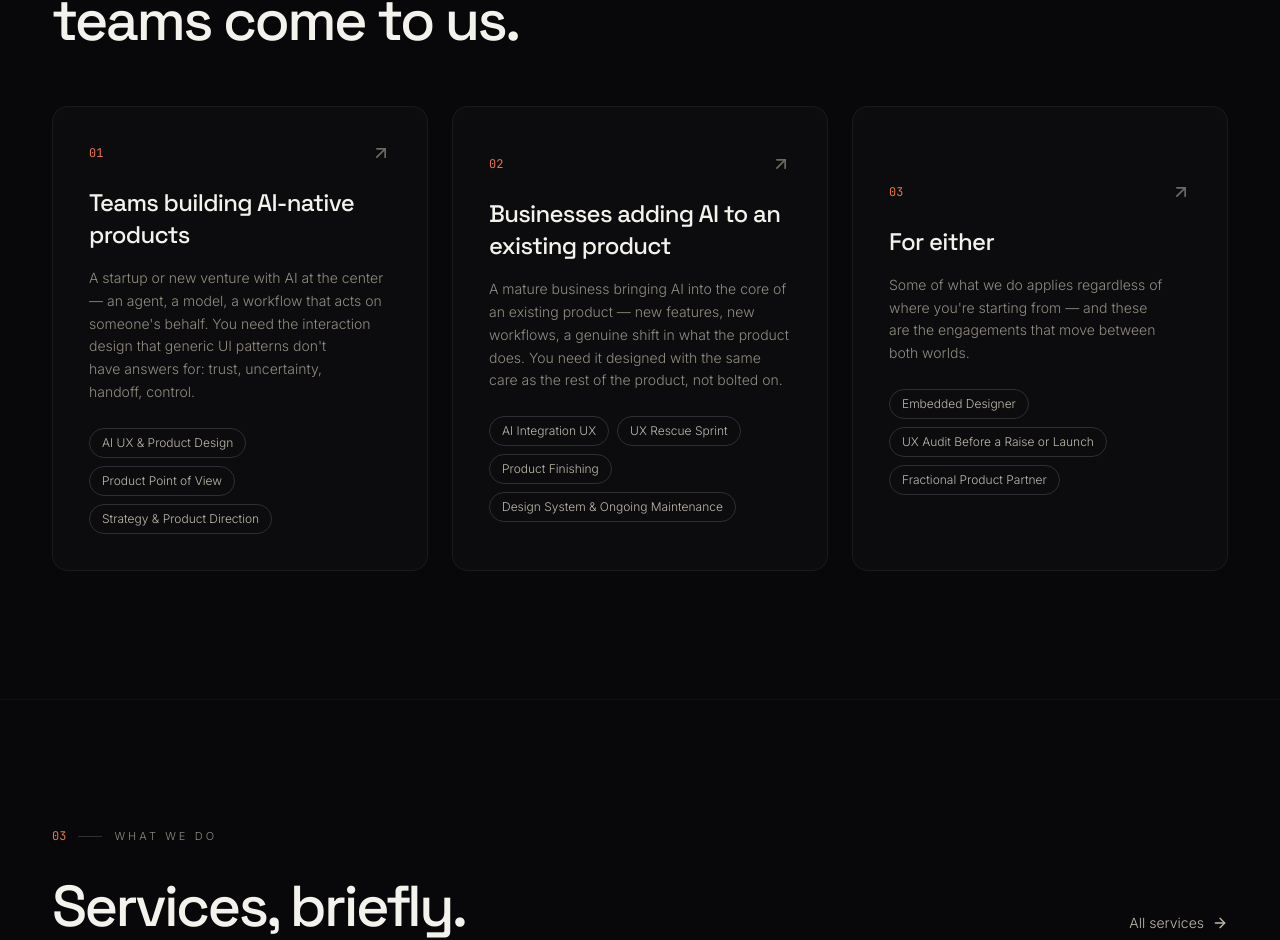
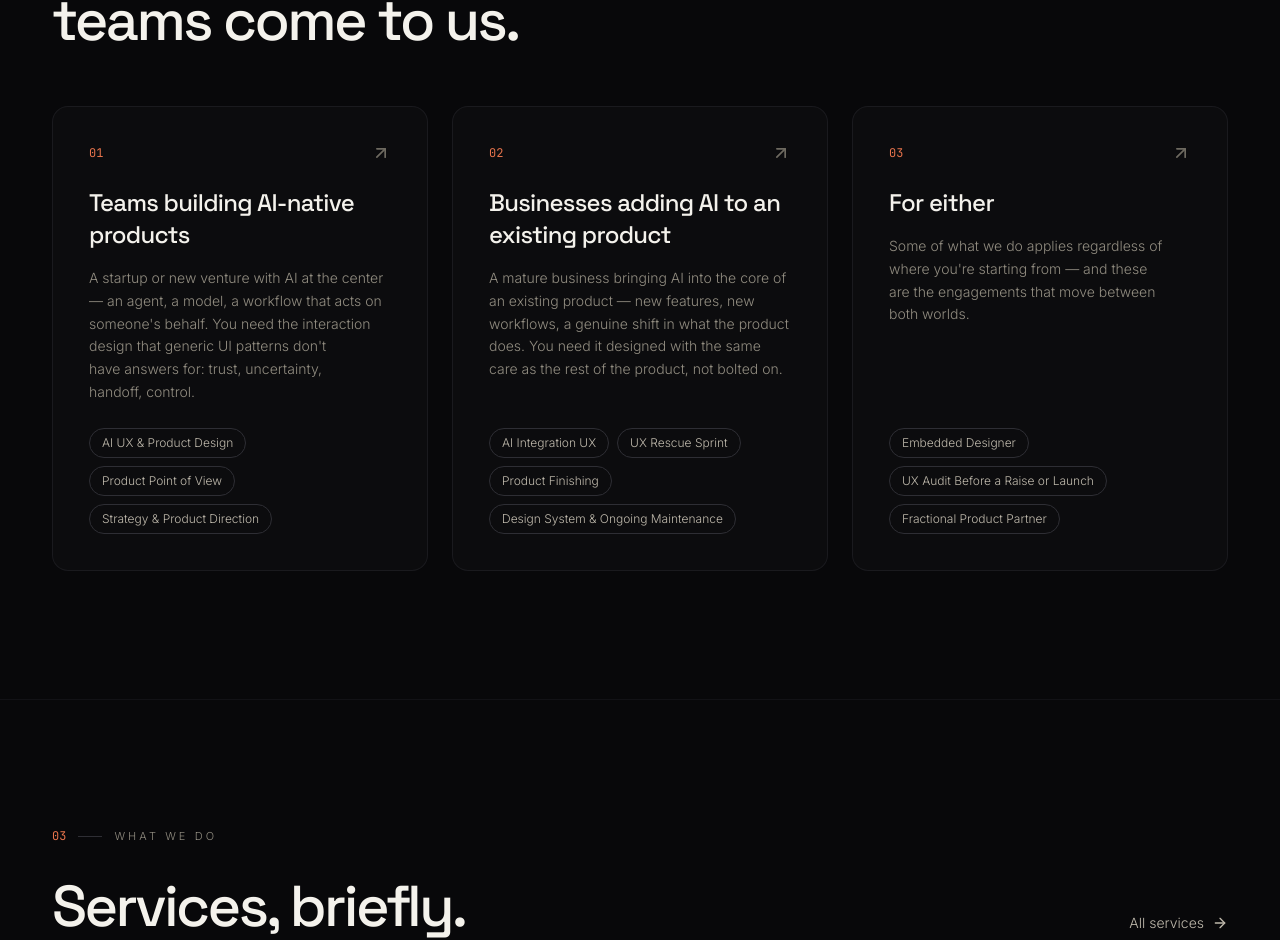
Before and after one commit to 13Design/Website, a React (Vite) app: page / in a window 1280 px wide. Shown: the part 1226-2166 px from the top of the page. Built offline with nearby package versions, Linux system fonts and the light colour scheme; no server answers.

Commit message:
Fix card alignment and button UI

```diff
--- a/src/pages/Home.tsx
+++ b/src/pages/Home.tsx
@@ -135,7 +135,7 @@ export default function Home({ onNavigate }: { onNavigate: (r: Route) => void })
                   className="group relative h-full w-full text-left rounded-2xl border border-ink-700/60 bg-ink-900 p-8 lg:p-9 transition-all duration-500 hover:border-ember-500/40 hover:bg-ink-850 overflow-hidden"
                 >
                   <div className="absolute inset-0 rounded-2xl bg-[radial-gradient(ellipse_at_top_right,rgba(232,116,76,0.08),transparent_55%)] opacity-0 group-hover:opacity-100 transition-opacity duration-500 pointer-events-none" />
-                  <div className="relative">
+                  <div className="relative flex flex-col h-full">
                     <div className="flex items-center justify-between">
                       <span className="font-mono text-xs text-ember-500">0{i + 1}</span>
                       <ArrowUpRight size={20} className="text-bone-500 group-hover:text-ember-400 group-hover:translate-x-0.5 group-hover:-translate-y-0.5 transition-all" />
@@ -144,7 +144,7 @@ export default function Home({ onNavigate }: { onNavigate: (r: Route) => void })
                       {g.label}
                     </h3>
                     <p className="mt-4 text-sm text-bone-400 leading-relaxed text-pretty">{g.blurb}</p>
-                    <div className="mt-6 flex flex-wrap gap-2">
+                    <div className="mt-auto pt-6 flex flex-wrap gap-2">
                       {g.audienceServices.map((sid) => {
                         const svc = services.find((s) => s.id === sid);
                         return svc ? (
--- a/src/pages/Pricing.tsx
+++ b/src/pages/Pricing.tsx
@@ -93,13 +93,13 @@ export default function Pricing({ onNavigate }: { onNavigate: (r: Route) => void
 
                   <button
                     onClick={() => onNavigate('/contact')}
-                    className={`mt-8 group/btn inline-flex items-center justify-center gap-2 rounded-full px-5 py-3 text-sm font-medium transition-all duration-300 hover:gap-3 ${
+                    className={`mt-auto pt-8 w-full group/btn inline-flex items-center justify-center gap-2 rounded-full px-5 py-3 text-sm font-medium transition-all duration-300 hover:gap-3 ${
                       tier.featured
                         ? 'bg-ember-500 hover:bg-ember-400 text-ink-950'
                         : 'border border-ink-600 hover:border-bone-300 text-bone-100'
                     }`}
                   >
-                    <span className="link-underline">Subscribe</span>
+                    Subscribe
                     <ArrowUpRight size={15} className="transition-transform group-hover/btn:translate-x-0.5 group-hover/btn:-translate-y-0.5" />
                   </button>
                 </div>
```
